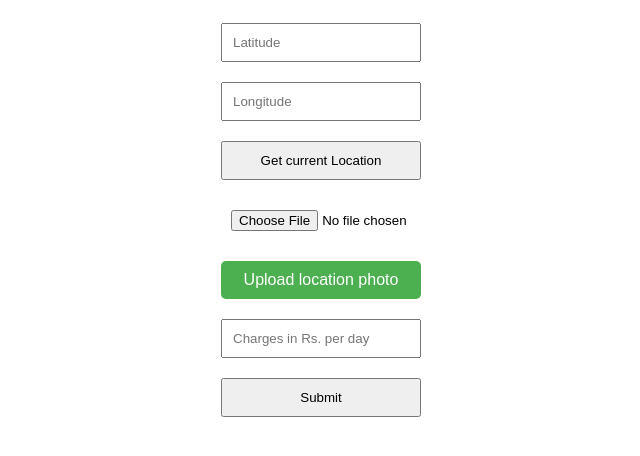
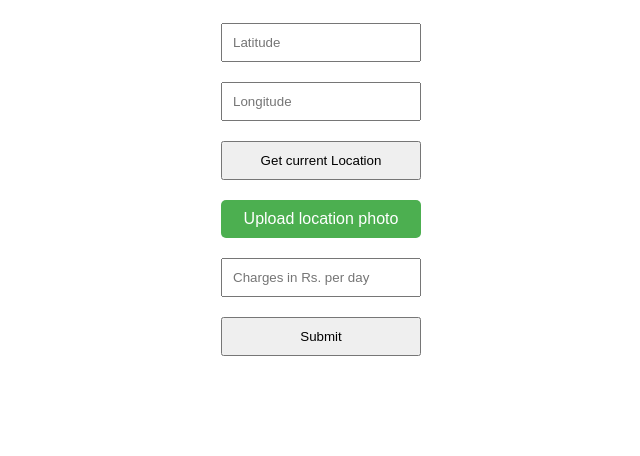
Before and after one commit to shah-ka-alt/wheelos_live, a Django app: page /provider in a window 1280 px wide. Shown: the part 149-605 px from the top of the page, without its empty margins (319-959 px from the left). Run offline with Django 4.2, Linux system fonts and the light colour scheme; a user stored in the database is signed in; parts of the project's set-up code (start-up, migrations or seed data) failed here and were passed over.

Commit message:
Update provider.html

```diff
--- a/templates/provider.html
+++ b/templates/provider.html
@@ -77,6 +77,10 @@
       .navbar-right {
           float: right;
           margin-right: 40px;
+      }
+      input[type="file"] {
+          position: absolute;
+          left: -9999px;
       }
 
   </style>
```
